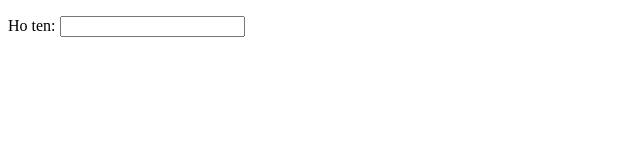
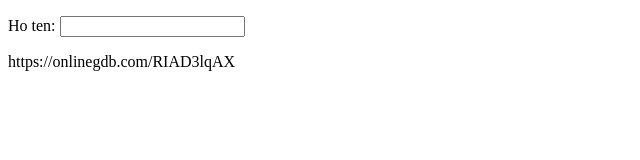
Before and after one commit to kloantthcuchi-afk/phuocvinhan.github.io, a plain HTML site: page baitapf1/hinh7.html in a window 1280 px wide. Shown: the whole page, without its empty margins (0-640 px from the left). Drawn offline with Linux system fonts and the light colour scheme.

Commit message:
Insert link to online GDB in hinh7.html
Added a link to an online GDB tool in the HTML body.

```diff
--- a/baitapf1/hinh7.html
+++ b/baitapf1/hinh7.html
@@ -6,5 +6,7 @@
 	</head>
 	<body>
 		<p>Ho ten: <input type="text" name="Hoten"></p>
+		https://onlinegdb.com/RIAD3lqAX
 	</body>
+
 </html>
```
